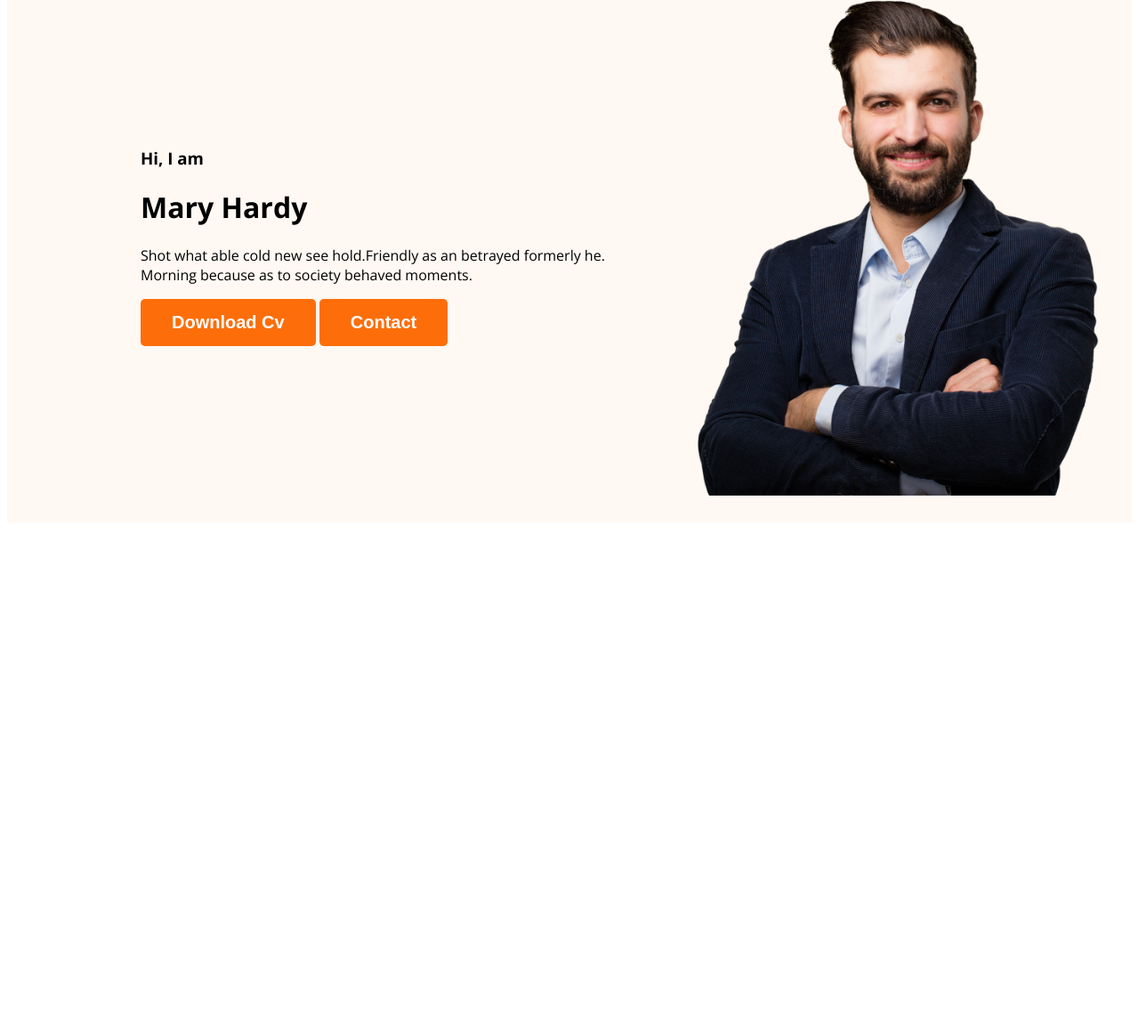
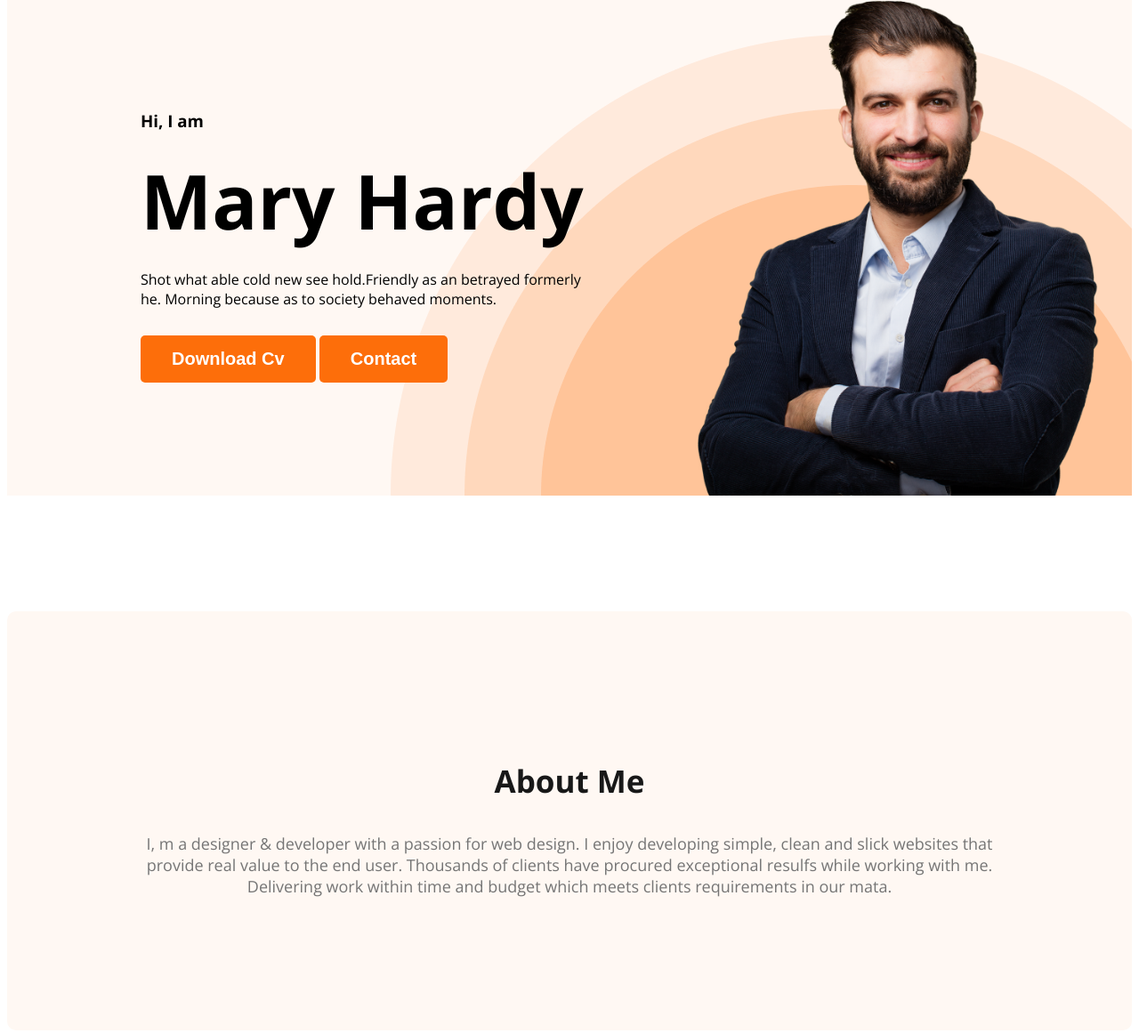
Before and after one commit to anikmondol/my-web-developer-project, a plain HTML site: page index.html in a window 1280 px wide. Shown: the part 211-1372 px from the top of the page at 89% size. Before the commit the page ends 806 px from the top, so only its background shows below. Drawn offline with nearby package versions, Linux system fonts and the light colour scheme.

Commit message:
about section

```diff
--- a/index.html
+++ b/index.html
@@ -23,7 +23,7 @@
         <div class="banner-content">
             <h3 class="banner-greetin">Hi, I  am</h3>
             <h1 class="banner-title">Mary Hardy</h1>
-            <p>Shot what able cold new see hold.Friendly as an betrayed formerly he. Morning because as to society behaved moments.</p>
+            <p class="banner-paragrap">Shot what able cold new see hold.Friendly as an betrayed formerly he. Morning because as to society behaved moments.</p>
             <button class="btn-primary">Download Cv</button>
             <button class="btn-primary">Contact</button>
         </div>
@@ -31,6 +31,10 @@
     </div>
    </header>
    <main>
+    <section class="about">
+        <h3 class="section-title">About Me</h3>
+        <p class="section-description">I, m a designer & developer with a passion for web design. I enjoy developing simple, clean and slick websites that provide real value to the end user. Thousands of clients have procured exceptional resulfs while working with me. Delivering work within time and budget which meets clients requirements in our mata.</p>
+    </section>
    </main>
    <footer>
    </footer>
--- a/style/style.css
+++ b/style/style.css
@@ -14,6 +14,19 @@ body{
     font-size: 20px;
     font-weight: 700;
     padding: 15px 35px;
+}
+
+.section-title{
+    color:#181818;
+    text-align: center;
+    font-size: 35px;
+    font-weight: 700;
+}
+.section-description{
+    color:#757575;
+    text-align: center;
+    font-size: 18px;
+    font-weight: 400;
 }
 
 /* nav related style */
@@ -45,13 +58,45 @@ nav a{
 /* header related style */
 .header{
     background: #FFF8F3;
+    background-image: url('../images/header_bg.png');
+    background-repeat: no-repeat;
+    background-position: bottom right;
 }
+/* banner related style */
 .banner {
-    padding: 30px 30px 30px 150px;
+    padding: 30px 30px 0px 150px;
     display: flex;
     align-items: center;
+    justify-content: space-between;
+}
+
+.banner-content{
+    max-width: 500px;
 }
 
 .banner .profile-pic{
     width: 500px;
 }
+.banner-greeting{
+    font-size: 45px;
+    color: #474747;
+    margin-bottom: 0px;
+}
+.banner-title{
+    font-size: 85px;
+    width: 700px;
+    margin-top: 5px;
+    margin-bottom: 20px;
+}
+.banner-paragrap{
+    margin-bottom: 30px;
+}
+/* main section style */
+
+/* about section style */
+.about{
+    padding: 132px;
+    border-radius: 10px;
+    background: #FFF8F3;
+    margin: 130px 0px;
+}
```
